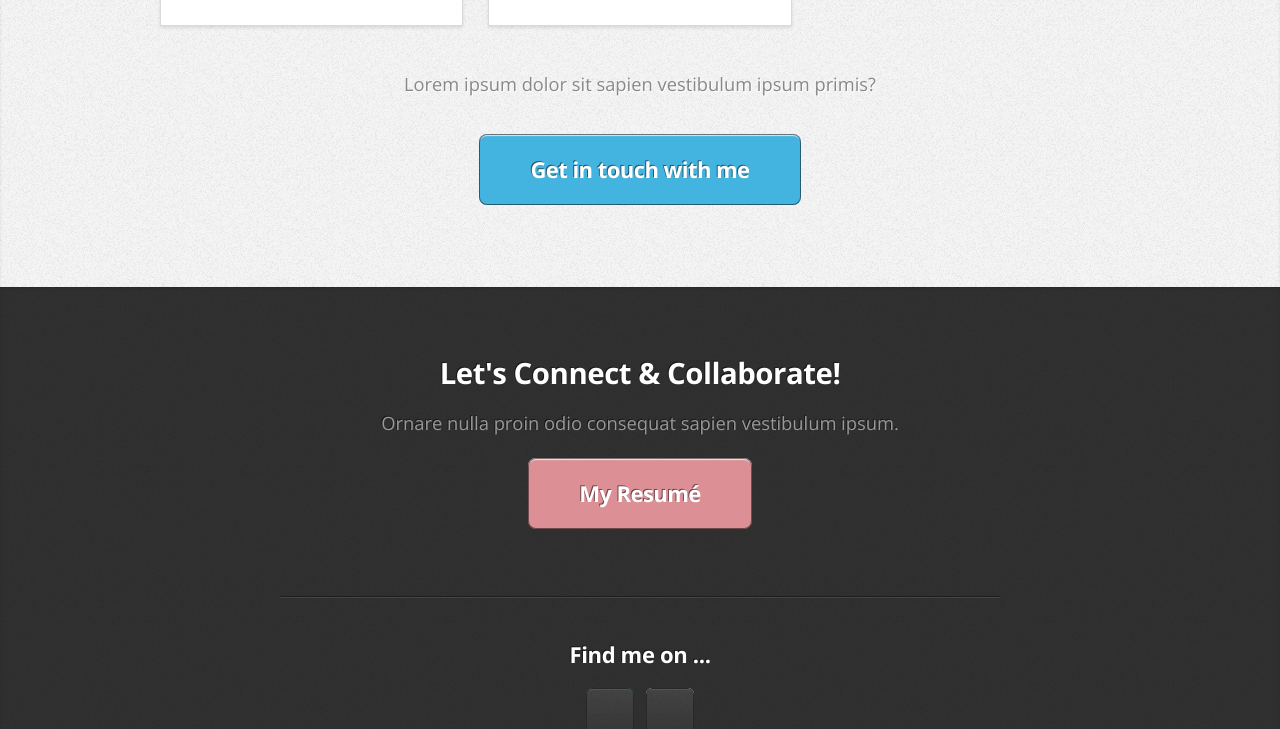
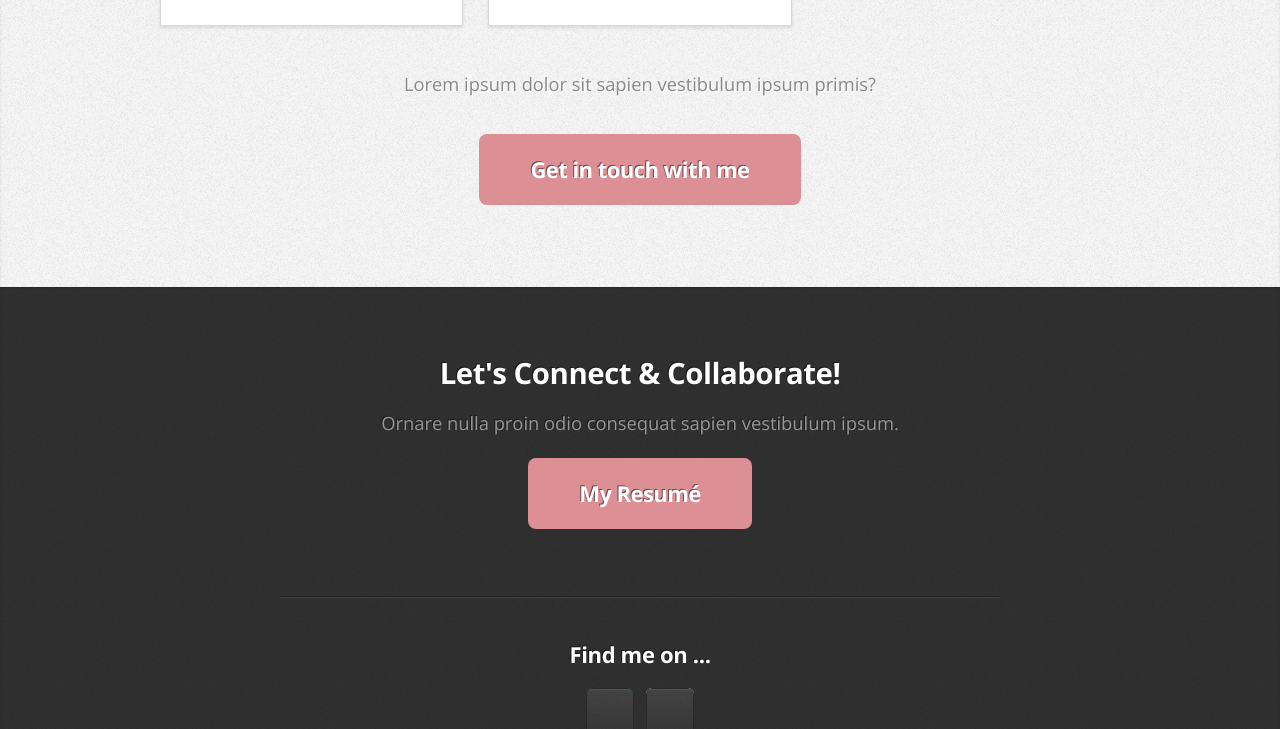
Before and after one commit to kaylinbittner/kaylinbittner.github.io, a plain HTML site: page index.html in a window 1280 px wide. Shown: the part 2041-2770 px from the top of the page. Drawn offline with nearby package versions, Linux system fonts and the light colour scheme; files whose address does not match are found by name.

Commit message:
Update index.html

```diff
--- a/index.html
+++ b/index.html
@@ -73,7 +73,7 @@
 					</div>
 					<footer>
 						<p>Lorem ipsum dolor sit sapien vestibulum ipsum primis?</p>
-						<a href="#portfolio" class="button large scrolly">See some of my recent work</a>
+						<a href="#portfolio" class="button large scrolly"style="background-color: #DD8F96; box-shadow: none;">See some of my recent work</a>
 					</footer>
 				</div>
 			</article>
@@ -110,7 +110,7 @@
 					</div>
 					<footer>
 						<p>Lorem ipsum dolor sit sapien vestibulum ipsum primis?</p>
-						<a href="#contact" class="button large scrolly">Get in touch with me</a>
+						<a href="#contact" class="button large scrolly" style="background-color: #DD8F96; box-shadow: none;">Get in touch with me</a>
 					</footer>
 				</div>
 			</article>
@@ -121,7 +121,7 @@
 					<header>
 						<h2>Let's Connect & Collaborate!</h2>
 						<p>Ornare nulla proin odio consequat sapien vestibulum ipsum.</p>
-						<a href="/images/kaylin_bittner_cv.pdf" target="_blank" class="button large scrolly" style="text-align: center; background-color: #DD8F96; margin-top: 3%;">My Resumé</a>
+						<a href="/images/kaylin_bittner_cv.pdf" target="_blank" class="button large scrolly" style="background-color: #DD8F96; margin-top: 3%; box-shadow: none;">My Resumé</a>
 					</header>
 
 						<div class="col-12">
```
